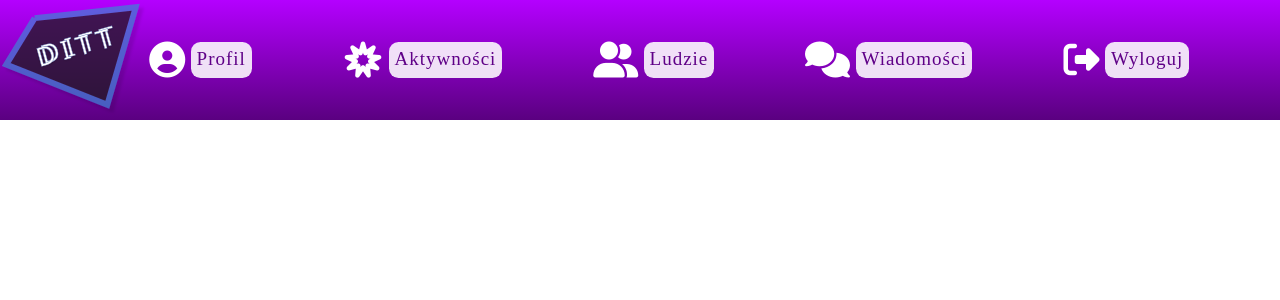
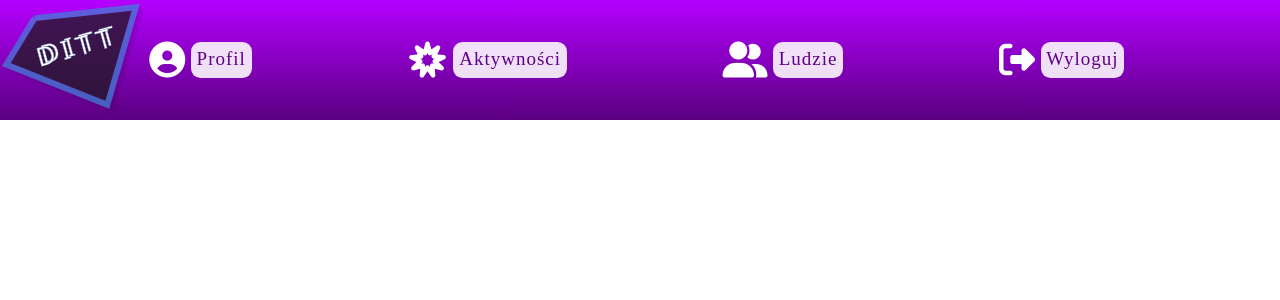
Before and after one commit to lukasmix06/DO-IT-TOGETHER, a PHP site: page /public/views/navbar.php in a window 1280 px wide. Shown: the top 300 px of the page. Run offline with PHP 8.4, Linux system fonts and the light colour scheme; some libraries are stand-ins or nearby versions; some web fonts are replaced.

Commit message:
Removing the link to the messages in the navbar

```diff
--- a/public/views/navbar.php
+++ b/public/views/navbar.php
@@ -18,23 +18,19 @@
         <div class="dropdown">
             <i id="dropbtn" class="fas fa-bars"></i>
             <ul>
-                <li>
+                <li class="navbar">
                     <i class="fas fa-user-circle"></i>
                     <a href="profile" class="button">Profil</a>
                 </li>
-                <li>
+                <li class="navbar">
                     <i class="fas fa-bahai"></i>
                     <a href="activities" class="button">Aktywności</a>
                 </li>
-                <li>
+                <li class="navbar">
                     <i class="fas fa-user-friends"></i>
                     <a href="#" class="button">Ludzie</a>
                 </li>
-                <li>
-                    <i class="fas fa-comments"></i>
-                    <a href="#" class="button">Wiadomości</a>
-                </li>
-                <li>
+                <li class="navbar">
                     <i class="fas fa-sign-out-alt"></i>
                     <a href="logout" class="button">Wyloguj</a>
                 </li>
```
